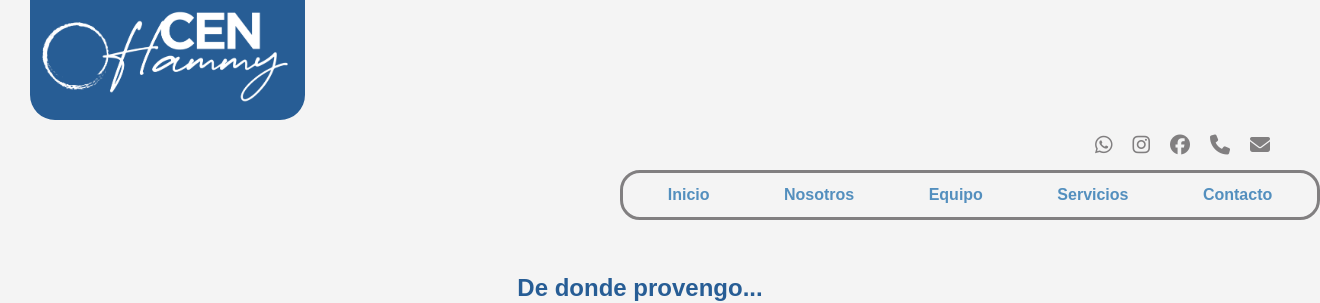
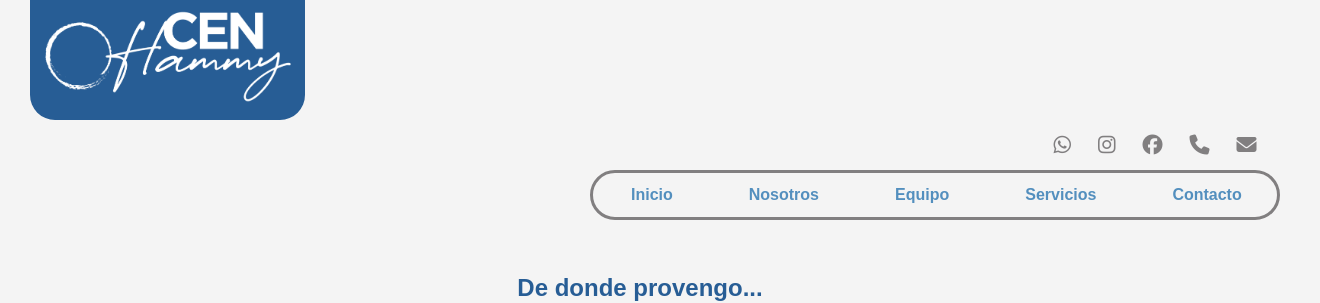
Before and after one commit to ImaFuentes10/FrontEnd2-imafuentes, a plain HTML site: page CENHammy/index.html in a window 1280 px wide. Shown: the top 303 px of the page, 1320 px wide, since content can reach past the window. Drawn offline with Linux system fonts and the light colour scheme.

Commit message:
feat: :sparkles: Añado display:flex a header
Añado propiedades flex a logo y navs superiores

```diff
--- a/CENHammy/index.html
+++ b/CENHammy/index.html
@@ -55,7 +55,7 @@
     <header>
         <div class="logo">
             <a  href="https://imafuentes10.github.io/FrontEnd2-imafuentes/CENHammy/index.html" aria-label="home-link">
-                <img class="logo-cenhammy" src="./img/logo-CEN-blanco-01-2.png" alt="CENHammy" title="CENHammy" loading="eager">
+                <img src="./img/logo-CEN-blanco-01-2.png" alt="CENHammy" title="CENHammy" loading="eager">
             </a>
         </div>
 
@@ -83,6 +83,7 @@
                 </li>
             </ul>
         </nav>
+
 
         <nav class="nav-botones-navegacion" aria-label="Botones de navegación del sitio">
             <ul class="botones-navegacion">
--- a/CENHammy/styles.css
+++ b/CENHammy/styles.css
@@ -30,11 +30,12 @@ body {
     margin-left: 30px;
     width: 275px;
     border-radius: 0px 0px 25px 25px;
+    display: flex;
+    justify-content: space-around;
 }
 
-.logo-cenhammy {
+.logo a img {
     width: 250px;
-    text-align: center;
 }
 
 .nav-botones-contacto{
@@ -43,16 +44,11 @@ body {
 }
 
 .botones-contacto {
+    display: flex;
     list-style: none;
     padding: 10px;
-    display: flex;
-    flex-wrap: wrap;
-    flex-direction: row;
-    gap: 20px;
-}
-
-.botones-contacto li {
-    display: flex;
+    width: 250px;
+    justify-content: space-around;
 }
 
 .botones-contacto li a {
@@ -66,28 +62,29 @@ body {
 }
 
 .nav-botones-navegacion {
-    display: inline-block;
-    margin-left: 620px;
-    border: solid var(--color-texto-tenue);
-    width: 700px;
-    border-radius: 20px;
-    text-align: center;
+    display: flex;
+    justify-content: right;
 }
+
 
 .botones-navegacion {
     list-style: none;
+    display: flex;
+    width: 690px;
+    border: solid var(--color-texto-tenue);
+    border-radius: 25px;
+    justify-content: space-around;
 }
 
 .botones-navegacion li {
-    display: inline-block;
-    padding: 10px 35px;
-    border-radius: 15px;
+    padding: 10px 38px;
 }
 
 .botones-navegacion li:hover {
     background-image: linear-gradient(to right,var(--color-transition2),var(--color-transition1));
     color: var(--color-background);
     cursor: pointer;
+    border-radius: 25px;
 }
 
 .botones-navegacion li a {
```
